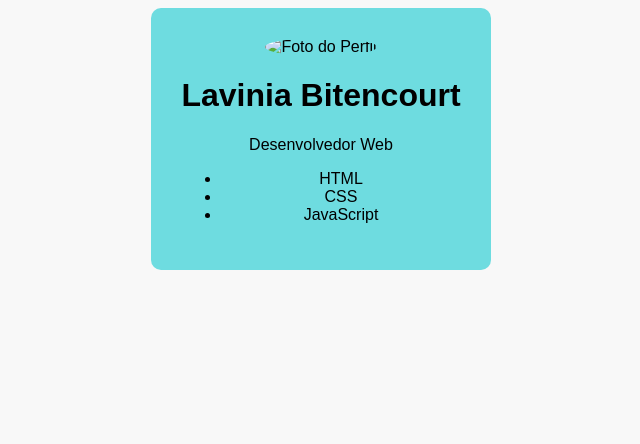
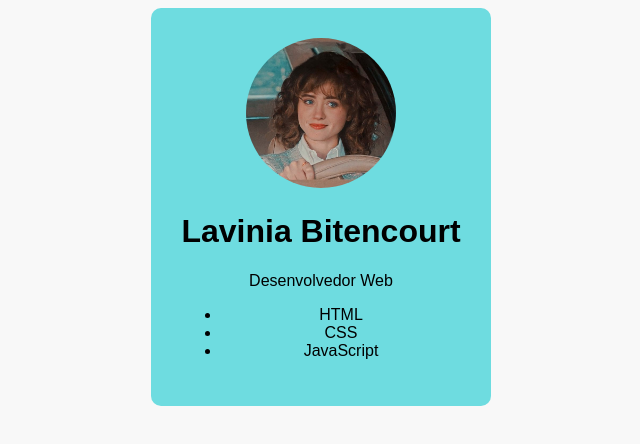
Before and after one commit to LaviniaBitencourt1/projetos_web, a plain HTML site: page index.html in a window 1280 px wide. Shown: the whole page, without its empty margins (319-959 px from the left). Drawn offline with Linux system fonts and the light colour scheme.

Commit message:
Update index.html

```diff
--- a/index.html
+++ b/index.html
@@ -8,7 +8,7 @@
 </head>
 <body>
     <div class="perfil_card">
-        <img src="imagens/foto_perfil.jpg" alt="Foto do Perfil">
+        <img src="foto_perfil.jpg" alt="Foto do Perfil">
         <h1><strong>Lavinia Bitencourt</strong></h1>
         <p>Desenvolvedor Web</p>
         <ul>
```
